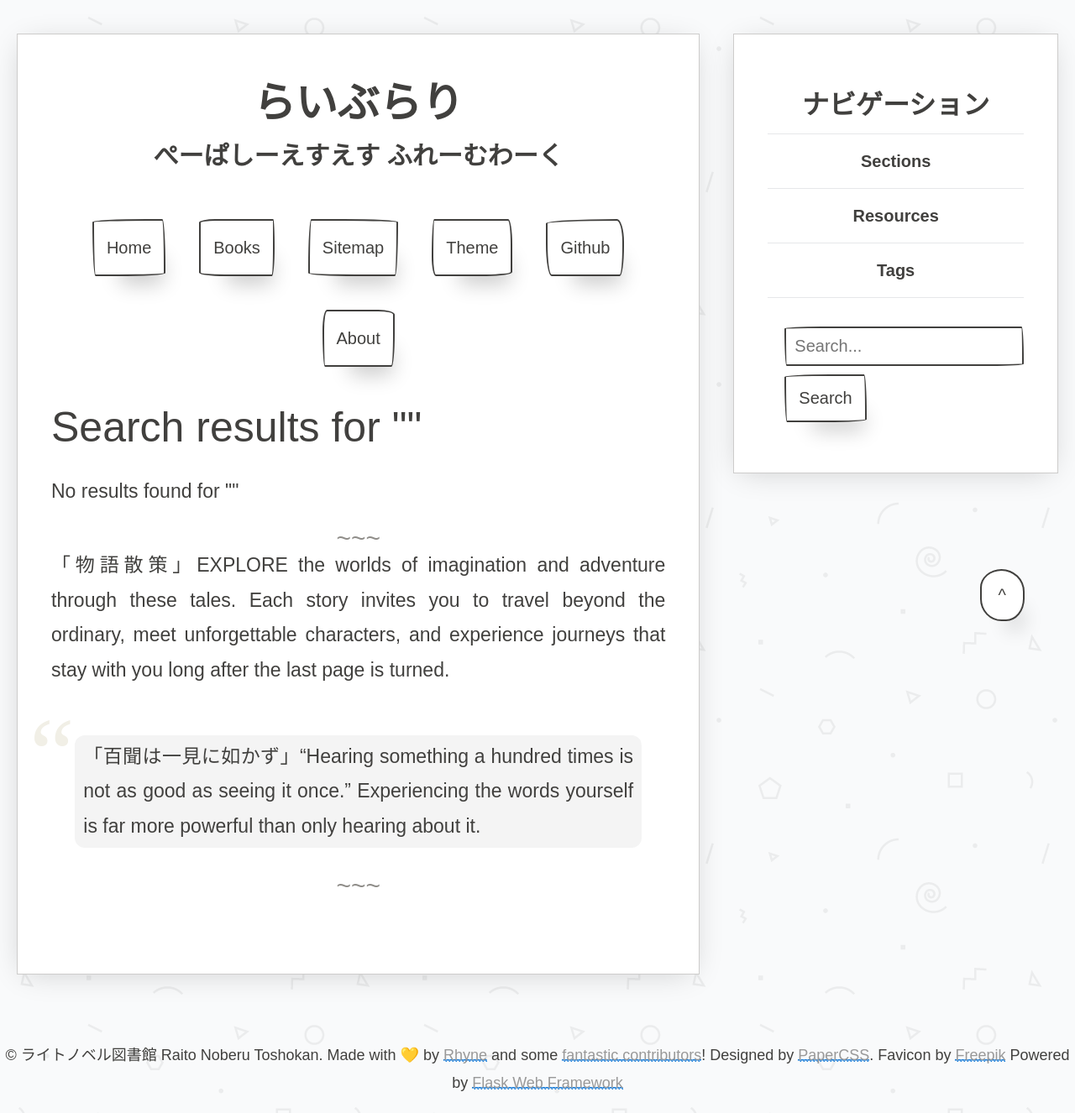
After one commit to padiks/flask-modular-library, a Flask app: page /search/ in a window 1280 px wide. The commit adds this page. Shown: the whole page at 84% size. Run offline with Flask 3, Linux system fonts and the light colour scheme; some web fonts are replaced.

Commit message:
Add files via upload

```diff
--- a/apps/__init__.py
+++ b/apps/__init__.py
@@ -20,7 +20,6 @@
     from .routes.about import bp as about_bp
     from .routes.books import bp as books_bp
     from .routes.tutorials import bp as tutorials_bp
-
     from .routes.sitemap import bp as sitemap_bp
     from .routes.markdown_render import bp as md_bp
 
@@ -28,9 +27,12 @@
     app.register_blueprint(about_bp, url_prefix='/about')
     app.register_blueprint(books_bp, url_prefix='/books')
     app.register_blueprint(tutorials_bp, url_prefix='/tutorials')
-
     app.register_blueprint(sitemap_bp, url_prefix='/sitemap')
     app.register_blueprint(md_bp)
+
+    from .routes.search import bp as search_bp
+    app.register_blueprint(search_bp, url_prefix='/search')
+
 
     # ----------------------
     # 404 handler
--- /dev/null
+++ b/apps/routes/search.py
@@ -0,0 +1,75 @@
+import os
+import re
+from flask import Blueprint, render_template, request, current_app
+
+bp = Blueprint('search', __name__)
+
+# Define the sections here manually, same as in the sitemap
+def get_sections():
+    """Manually return all top-level sections."""
+    sections = {
+        'books': current_app.config.get(
+            'BOOKS_DIR',
+            os.path.join(current_app.root_path, '..', 'books')
+        ),
+        'tutorials': current_app.config.get(
+            'TUTORIALS_DIR',
+            os.path.join(current_app.root_path, '..', 'tutorials')
+        ),
+    }
+    return sections
+
+def search_in_section(query, section_name, section_dir):
+    """Search within a specific section's directory."""
+    results = []
+    if query:
+        for root, dirs, files in os.walk(section_dir):
+            for file in files:
+                if file.endswith('.md'):  # Only search in markdown files
+                    full_path = os.path.join(root, file)
+                    try:
+                        with open(full_path, 'r', encoding='utf-8') as f:
+                            content = f.read()
+                    except Exception:
+                        continue
+
+                    match = re.search(re.escape(query), content, re.IGNORECASE)
+                    if match:
+                        pos = match.start()
+                        snippet_start = max(0, pos - 30)
+                        snippet = content[snippet_start: pos + 150]
+                        snippet = re.sub(r'[#>*_`~\-]+', '', snippet)  # Clean up the snippet
+                        snippet = re.sub(r'<[^>]*>', '', snippet).strip()  # Remove HTML tags
+
+                        # Get relative path for section and file, remove dash and backslashes
+                        rel_path = os.path.relpath(full_path, section_dir)
+                        url_path = rel_path.replace('\\', '/').replace('.md', '')  # Ensure forward slashes
+
+                        results.append({
+                            'section': section_name,
+                            'path': url_path,
+                            'match_snippet': snippet + '...'
+                        })
+    return results
+
+def search_in_all_sections(query):
+    """Search across all sections."""
+    results = []
+    sections = get_sections()
+
+    for section_name, section_dir in sections.items():
+        results.extend(search_in_section(query, section_name, section_dir))
+
+    return results
+
+# Use the function name "index" here and route it to the home page
+@bp.route('/', endpoint='index')  # Explicitly set endpoint as "index"
+def index():
+    """Search page, replacing the previous search function with index."""
+    query = request.args.get('q', '').strip()
+
+    results = []
+    if query:
+        results = search_in_all_sections(query)
+
+    return render_template('search.html', page_title="Search results", query=query, results=results)
--- a/templates/404.html
+++ b/templates/404.html
@@ -8,5 +8,5 @@
 
 <p>If you think this is a mistake, please check the URL or return to the homepage to continue browsing.</p>
 
-<p><a href="{{ url_for('home.home') }}">&larr; Back to Main Page</a></p>
+<p><a href="{{ url_for('home.index') }}">&larr; Back to Main Page</a></p>
 {% endblock %}
--- a/templates/base.html
+++ b/templates/base.html
@@ -17,7 +17,7 @@
             <div class="row flex-center">
               <div class="text-center">
                 <h1 class="fw-bold" title="ライトノベル図書館 Raito Noberu Toshokan">らいぶらり</h1>
-                <h2 class="fw-bold" title="PaperCSS ぺーぱしーえすえす ふれーむわーく">the less formal CSS framework</h2>
+                <h2 class="fw-bold" style="font-size: 1.5em" title="PaperCSS - the less formal CSS framework">ぺーぱしーえすえす ふれーむわーく</h2>
               </div>
             </div>
             <div class="row flex-center child-borders">
@@ -74,25 +74,26 @@
               <label for="collapsible-tags">Tags</label>
               <div class="collapsible-body">
                 <div class="tag-container">
-                  <a href="debian" class="tag">Debian</a>
-                  <a href="flask" class="tag">Flask</a>
-                  <a href="freebsd" class="tag">FreeBSD</a>
-                  <a href="light novel" class="tag">Light Novel</a>
-                  <a href="linux" class="tag">Linux</a>
-                  <a href="lyrics" class="tag">Lyrics</a>
-                  <a href="python" class="tag">Python</a>
-                  <a href="web novel" class="tag">Web Novel</a>
+                  <a href="{{ url_for('search.index') }}?q=debian" class="tag">Debian</a>
+                  <a href="{{ url_for('search.index') }}?q=flask" class="tag">Flask</a>
+                  <a href="{{ url_for('search.index') }}?q=freebsd" class="tag">FreeBSD</a>
+                  <a href="{{ url_for('search.index') }}?q=light novel" class="tag">Light Novel</a>
+                  <a href="{{ url_for('search.index') }}?q=lyrics" class="tag">Lyrics</a>
+                  <a href="{{ url_for('search.index') }}?q=markdown" class="tag">Markdown</a>
+                  <a href="{{ url_for('search.index') }}?q=python" class="tag">Python</a>
+                  <a href="{{ url_for('search.index') }}?q=web novel" class="tag">Web Novel</a>
                 </div>
               </div>
             </div>
             <div class="full-width">
               <label for="collapsible-search" class="sidebar-title"><br></label>
-              <div class="collapsible-body">
-                <form action="/search" method="get">
-                  <input type="text" name="q" placeholder="Search..." class="paper-input" style="width: calc(100% - 20px); padding: 0.5em; margin-left: 20px;">
-                  <button type="submit" class="paper-btn" style="margin-top:0.5em; margin-left: 20px;">Search</button>
-                </form>
-              </div>
+<!-- This is your search form -->
+<div class="collapsible-body">
+    <form action="{{ url_for('search.index') }}" method="get">
+        <input type="text" name="q" placeholder="Search..." class="paper-input" style="width: calc(100% - 20px); padding: 0.5em; margin-left: 20px;">
+        <button type="submit" class="paper-btn" style="margin-top: 0.5em; margin-left: 20px;">Search</button>
+    </form>
+</div>
             </div>
           </div>
         </div>
@@ -104,6 +105,7 @@
         Made with 💛 by <a href="https://vlaservich.com" target="_blank">Rhyne</a> and some <a href="https://github.com/rhyneav/papercss/graphs/contributors" target="_blank">fantastic contributors</a>!
         Designed by <a href="https://www.getpapercss.com/" target="_blank">PaperCSS</a>.
         Favicon by <a href="https://www.freepik.com/" target="_blank">Freepik</a>
+				Powered by <a href="https://flask.palletsprojects.com/en/stable/" target="_blank">Flask Web Framework</a>
       </p>
     </footer>
     <script src="{{ url_for('static', filename='js/theme.js') }}"></script>
--- /dev/null
+++ b/templates/search.html
@@ -0,0 +1,19 @@
+{% extends 'base.html' %}
+
+{% block content %}
+    <h1>Search results for "{{ query }}"</h1>
+    {% if results %}
+        <ul>
+        {% for result in results %}
+            <li>
+                <a href="{{ url_for(result.section + '.dynamic', subpath=result.path) }}">
+                    <strong>[{{ result.section }}] {{ result.path }}</strong>
+                </a>
+                <p>{{ result.match_snippet }}</p>
+            </li>
+        {% endfor %}
+        </ul>
+    {% else %}
+        <p>No results found for "{{ query }}"</p>
+    {% endif %}
+{% endblock %}
```
Also changed, not shown: books/lorem-ipsum/volume-1/chapter-2.md (line endings or trailing spaces), tutorials/markdown-guide/README.md (added), tutorials/sed-ut-perspiciatis/README.md, tutorials/sed-ut-perspiciatis/volume-1/chapter-1.md (line endings or trailing spaces).
